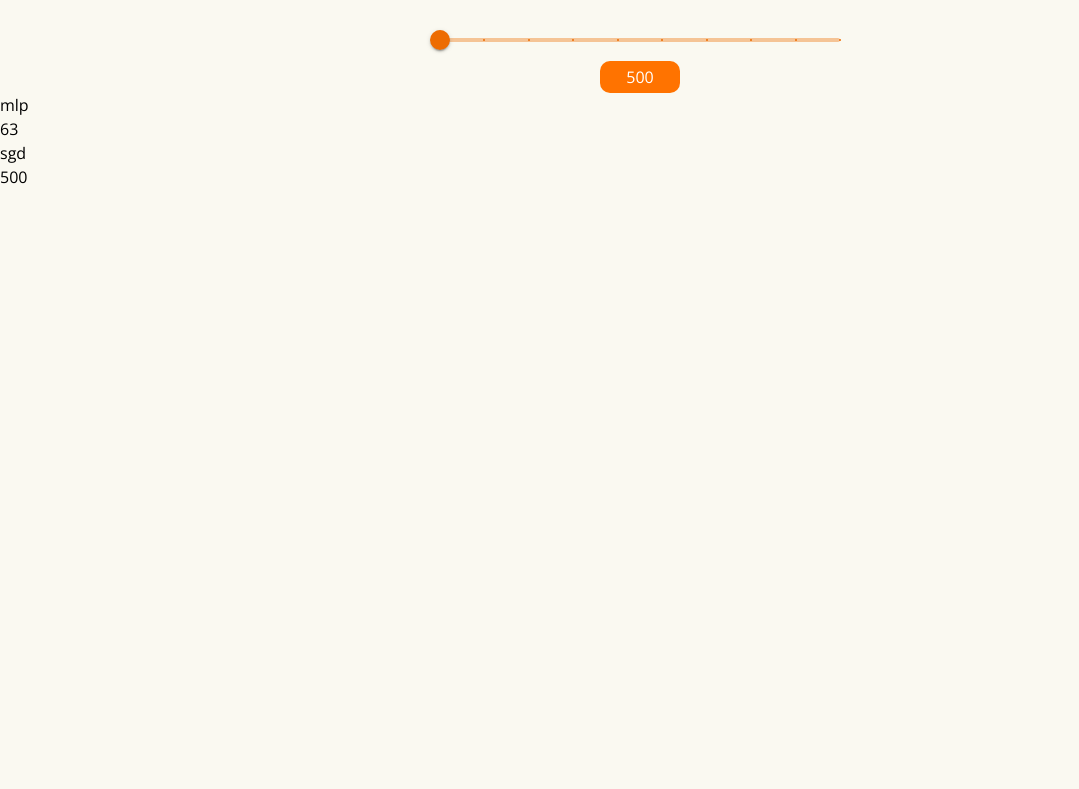
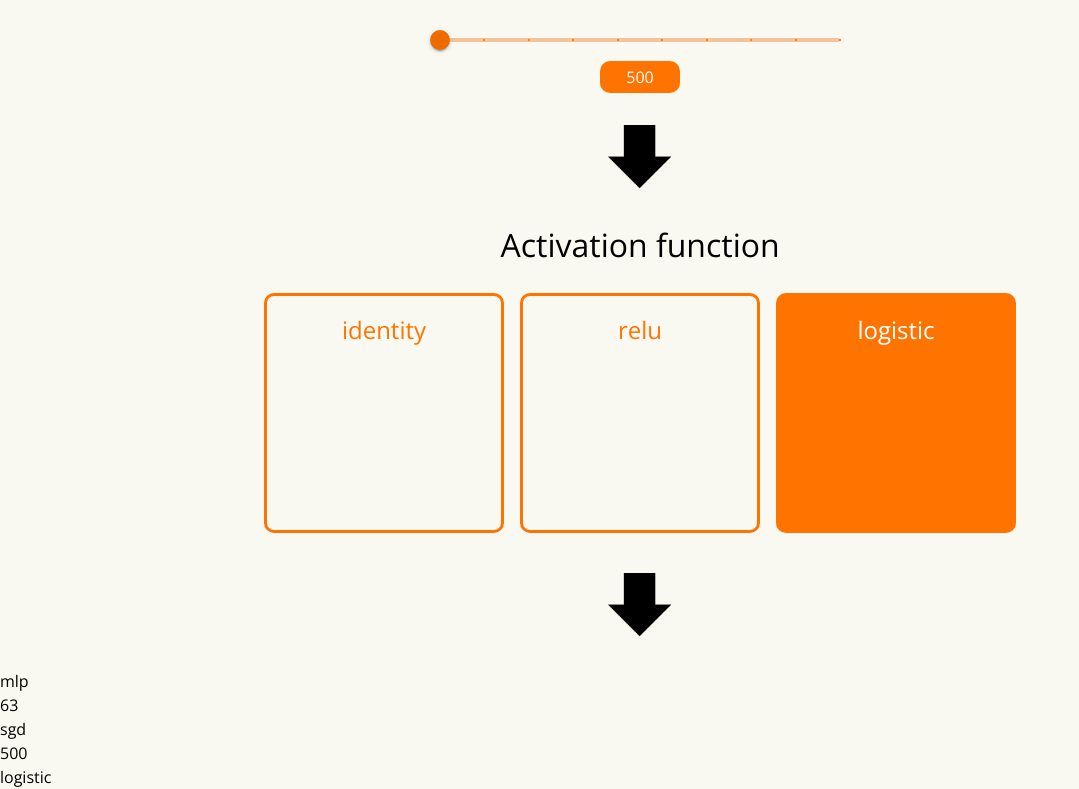
Before and after one commit to tomek1421/NeuralNetworkTextClassification, a React (Create React App) app in the folder frontend/neural-network/: page /model in a window 1280 px wide. Shown: the part 2510-3299 px from the top of the page, without its empty margins (0-1079 px from the left). Before the commit the page ends 2699 px from the top, so only its background shows below. Built offline with nearby package versions, Linux system fonts and the light colour scheme.

Commit message:
activation function input

```diff
--- /dev/null
+++ b/frontend/neural-network/src/components/ActivationInput.js
@@ -0,0 +1,56 @@
+import React from "react"
+import identity from "../icons/identityGraphOrange.png"
+import relu from "../icons/reluGraphOrange.png"
+import logistic from "../icons/logisticGraphOrange.png"
+
+export function ActivationInput(props) {
+
+    return (
+        <div className="flex justify-center">
+            <div className={`input-container input-container-activation ${props.disableStyles}`}>
+                <input
+                    type="radio"
+                    id="identity"
+                    name="activation"
+                    onChange={props.handleChange}
+                    value="identity"
+                    checked={props.activation === "identity"}
+                />
+                <div className="radio-tile">
+                    <label for="identity">identity</label>
+                    <div className="img-identity"></div>
+                </div>
+            </div>
+
+            <div className={`input-container input-container-activation ${props.disableStyles}`}>
+                <input
+                    type="radio"
+                    id="relu"
+                    name="activation"
+                    onChange={props.handleChange}
+                    value="relu"
+                    checked={props.activation === "relu"}
+                />
+                <div className="radio-tile">
+                    <label for="relu">relu</label>
+                    <div className="img-relu"></div>
+                </div>
+            </div>
+
+            <div className={`input-container input-container-activation ${props.disableStyles}`}>
+                <input
+                    type="radio"
+                    id="logistic"
+                    name="activation"
+                    onChange={props.handleChange}
+                    value="logistic"
+                    checked={props.activation === "logistic"}
+                />
+                <div className="radio-tile">
+                    <label for="logistic">logistic</label>
+                    <div className="img-logistic"></div>
+                </div>
+            </div>
+        </div>
+    )
+}
--- a/frontend/neural-network/src/pages/Model.js
+++ b/frontend/neural-network/src/pages/Model.js
@@ -7,6 +7,7 @@ import { AlgorithmInput } from "../components/AlgorithmInput"
 import { LayersInput } from "../components/LayersInput"
 import { SolverInput } from "../components/SolverInput"
 import { IterationInput } from "../components/IterationInput"
+import { ActivationInput } from "../components/ActivationInput"
 
 export function Model() {
 
@@ -14,7 +15,8 @@ export function Model() {
         algorithm: "mlp",
         layers: [6, 3],
         solver: "sgd",
-        iterations: 500
+        iterations: 500,
+        activation: "logistic"
     })
 
     function handleChange(event) {
@@ -73,12 +75,24 @@ export function Model() {
                     </div>
                     <IterationInput iterations={data.iterations} handleChange={handleChange} disableStyles={disableStyles} />
 
+                    <div className="arrow-icon-box">
+                        <img className="arrow-icon" src={arrow} />
+                    </div>
 
+                    <div className={`model-input-header ${disableStyles}`}>
+                        <h2>Activation function</h2>
+                    </div>
+                    <ActivationInput activation={data.activation} handleChange={handleChange} disableStyles={disableStyles} />
+
+                    <div className="arrow-icon-box">
+                        <img className="arrow-icon" src={arrow} />
+                    </div>
                 </form>
                 <div>{data.algorithm}</div>
                 <div>{data.layers}</div>
                 <div>{data.solver}</div>
                 <div>{data.iterations}</div>
+                <div>{data.activation}</div>
             </div>
         </div>
     )
```
